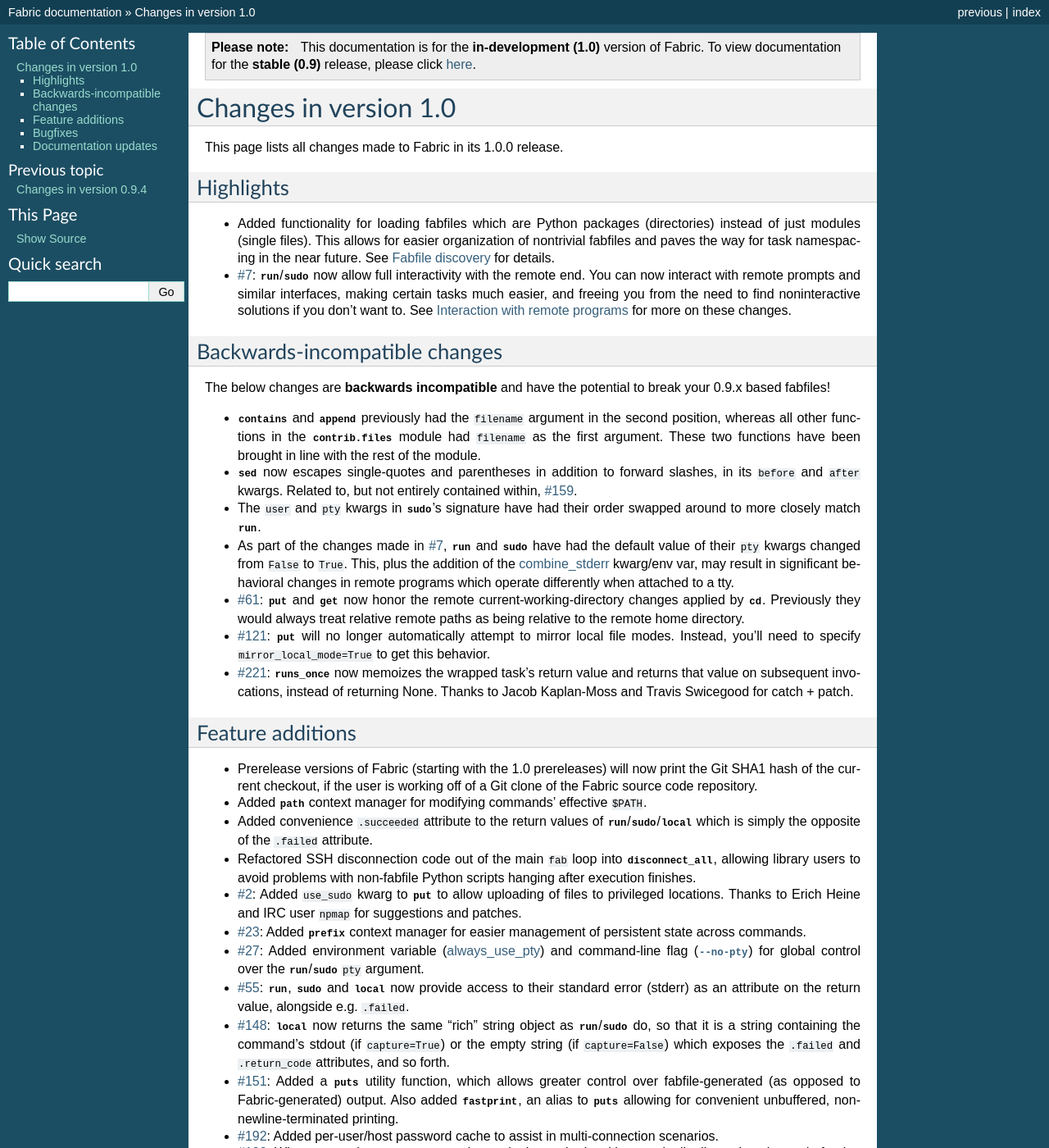
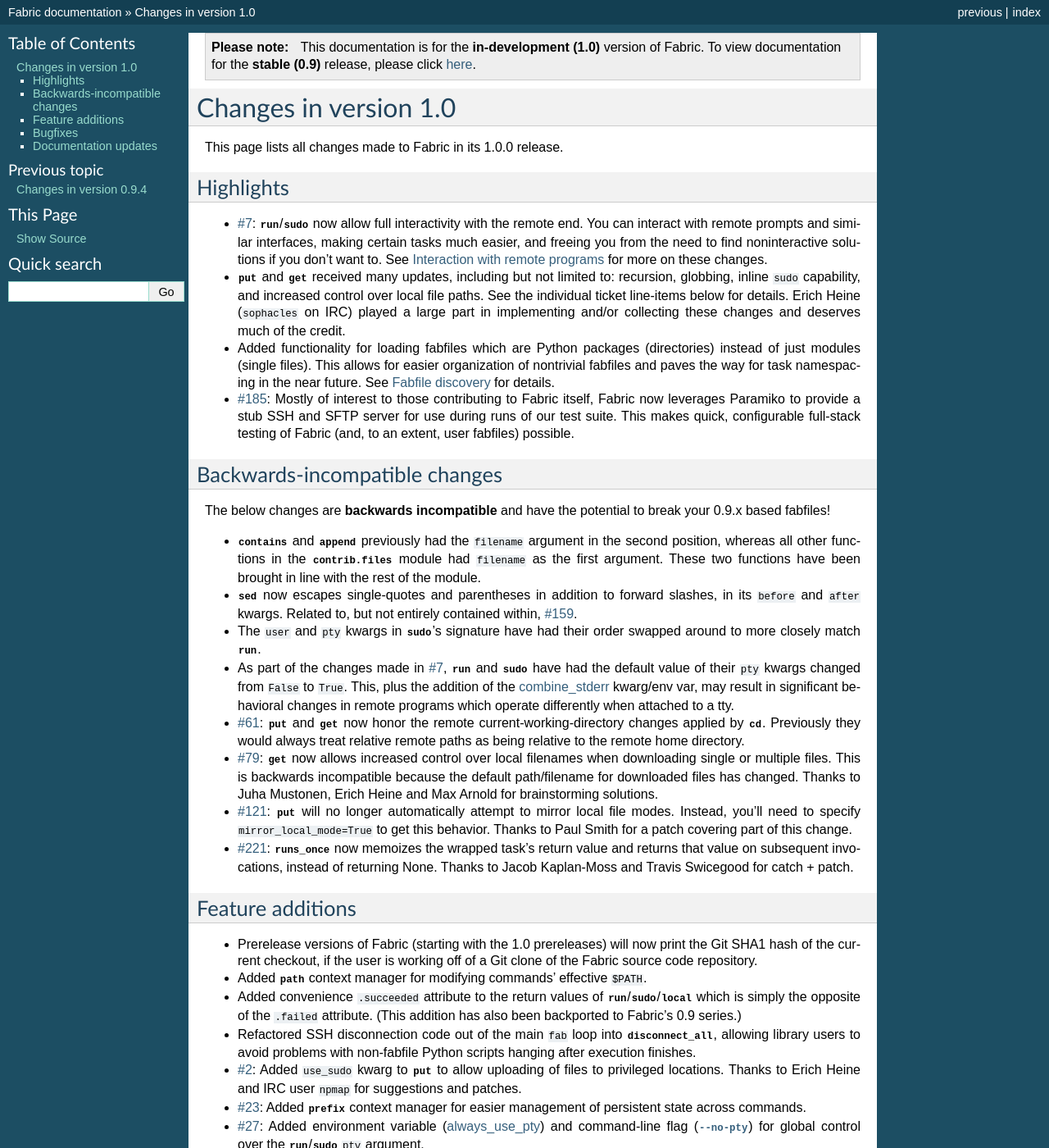
Before and after one commit to fabric/fabric, a Sphinx documentation site: the page built from docs/changes/1.0.rst, in a window 1280 px wide and 1400 px high. Shown: the whole window at 82% size. Built offline with Sphinx 7.4.7, drawn with Linux system fonts in a browser that asks for light colours; some of the changed text lies outside the part shown.

Commit message:
Update 1.0 changelog re: recent changes, and then some

```diff
--- a/docs/changes/1.0.rst
+++ b/docs/changes/1.0.rst
@@ -8,15 +8,25 @@
 Highlights
 ==========
 
+* :issue:`7`: `~fabric.operations.run`/`~fabric.operations.sudo` now allow full
+  interactivity with the remote end. You can interact with remote prompts and
+  similar interfaces, making certain tasks much easier, and freeing you from
+  the need to find noninteractive solutions if you don't want to. See
+  :doc:`/usage/interactivity` for more on these changes.
+* `~fabric.operations.put` and `~fabric.operations.get` received many updates,
+  including but not limited to: recursion, globbing, inline ``sudo``
+  capability, and increased control over local file paths. See the individual
+  ticket line-items below for details. Erich Heine (``sophacles`` on IRC)
+  played a large part in implementing and/or collecting these changes and
+  deserves much of the credit.
 * Added functionality for loading fabfiles which are Python packages
   (directories) instead of just modules (single files). This allows for easier
   organization of nontrivial fabfiles and paves the way for task namespacing
   in the near future. See :ref:`fabfile-discovery` for details.
-* :issue:`7`: `~fabric.operations.run`/`~fabric.operations.sudo` now allow full
-  interactivity with the remote end. You can now interact with remote prompts
-  and similar interfaces, making certain tasks much easier, and freeing you
-  from the need to find noninteractive solutions if you don't want to. See
-  :doc:`/usage/interactivity` for more on these changes.
+* :issue:`185`: Mostly of interest to those contributing to Fabric itself,
+  Fabric now leverages Paramiko to provide a stub SSH and SFTP server for use
+  during runs of our test suite. This makes quick, configurable full-stack
+  testing of Fabric (and, to an extent, user fabfiles) possible.
 
 
 Backwards-incompatible changes
@@ -45,9 +55,15 @@
   the remote current-working-directory changes applied by
   `~fabric.context_managers.cd`. Previously they would always treat relative
   remote paths as being relative to the remote home directory.
+* :issue:`79`: `~fabric.operations.get` now allows increased control over local
+  filenames when downloading single or multiple files. This is backwards
+  incompatible because the default path/filename for downloaded files has
+  changed.  Thanks to Juha Mustonen, Erich Heine and Max Arnold for
+  brainstorming solutions.
 * :issue:`121`: `~fabric.operations.put` will no longer automatically attempt
   to mirror local file modes. Instead, you'll need to specify
-  ``mirror_local_mode=True`` to get this behavior.
+  ``mirror_local_mode=True`` to get this behavior. Thanks to Paul Smith for a
+  patch covering part of this change.
 * :issue:`221`: `~fabric.decorators.runs_once` now memoizes the wrapped task's
   return value and returns that value on subsequent invocations, instead of
   returning None. Thanks to Jacob Kaplan-Moss and Travis Swicegood for catch +
@@ -63,7 +79,8 @@
   effective ``$PATH``.
 * Added convenience ``.succeeded`` attribute to the return values of
   `~fabric.operations.run`/`~fabric.operations.sudo`/`~fabric.operations.local`
-  which is simply the opposite of the ``.failed`` attribute.
+  which is simply the opposite of the ``.failed`` attribute. (This addition has
+  also been backported to Fabric's 0.9 series.)
 * Refactored SSH disconnection code out of the main ``fab`` loop into
   `~fabric.network.disconnect_all`, allowing library users to avoid problems
   with non-fabfile Python scripts hanging after execution finishes.
@@ -75,6 +92,8 @@
 * :issue:`27`: Added environment variable (:ref:`always-use-pty`) and
   command-line flag (:option:`--no-pty`) for global control over the
   `~fabric.operations.run`/`~fabric.operations.sudo` ``pty`` argument.
+* :issue:`28`: Allow shell-style globbing in `~fabric.operations.get`. Thanks
+  to Erich Heine and Max Arnold.
 * :issue:`55`: `~fabric.operations.run`, `~fabric.operations.sudo` and
   `~fabric.operations.local` now provide access to their standard error
   (stderr) as an attribute on the return value, alongside e.g. ``.failed``.
```
